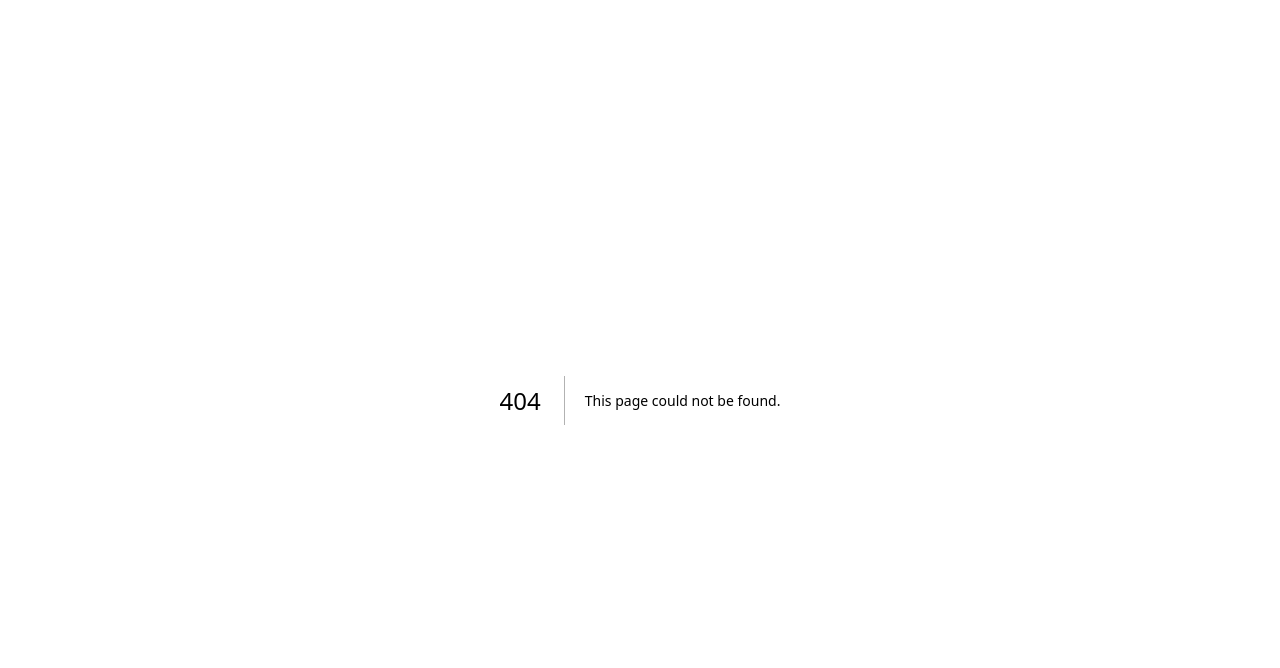
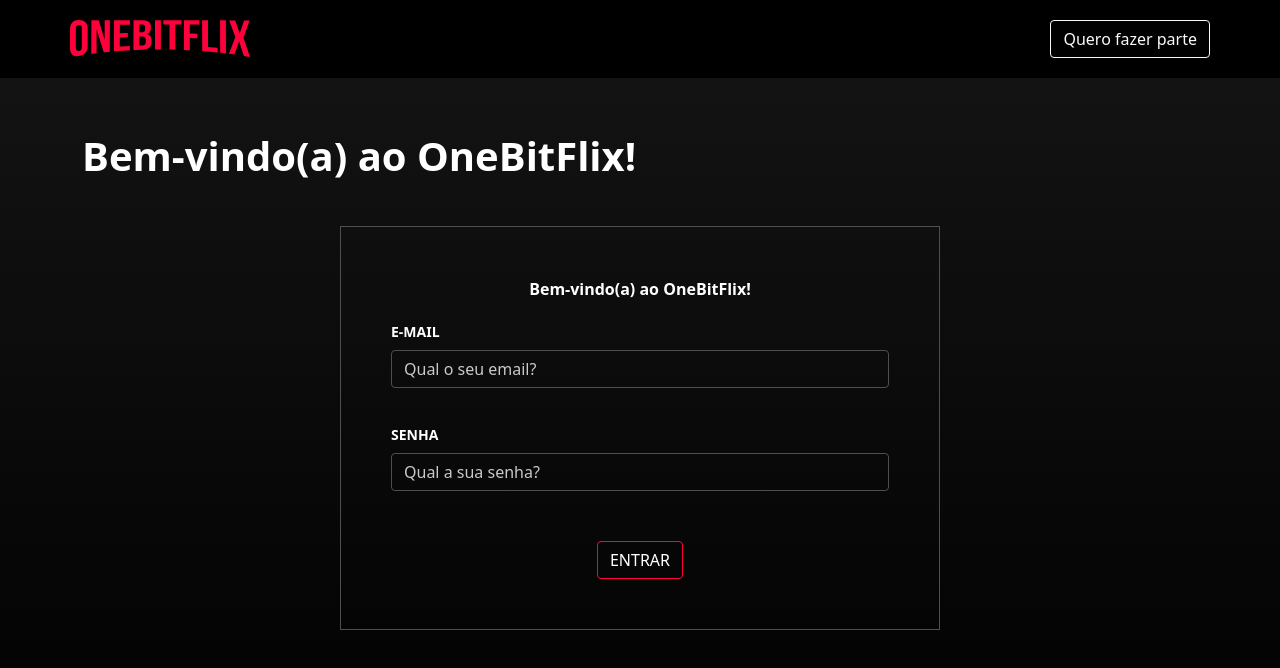
Before and after one commit to GleristonCastro/onebitflix-front-end-main, a Next.js app: page /login in a window 1280 px wide. Before the commit this address had no page. Shown: the top 668 px of the page. Built offline with nearby package versions, Linux system fonts and the light colour scheme.

Commit message:
Create Login Page

```diff
--- /dev/null
+++ b/pages/login.tsx
@@ -0,0 +1,101 @@
+import Head from 'next/head';
+import HeaderGeneric from '../src/components/common/headerGeneric';
+import styles from '../styles/registerLogin.module.scss';
+import { Button, Container, Form, FormGroup, Input, Label } from 'reactstrap';
+import { useRouter } from 'next/router';
+import { FormEvent, useEffect, useState } from 'react';
+import ToastComponent from '@/src/components/common/toast';
+import authService from '@/src/services/authService';
+
+const Login = function () {
+  const router = useRouter();
+  const [toastColor, setToastColor] = useState('');
+  const [toastIsOpen, setToastIsOpen] = useState(false);
+  const [toastMessage, setToastMessage] = useState('');
+
+  useEffect(() => {
+    const registerSucess = router.query.registred;
+    if (registerSucess === 'true') {
+      setToastColor('bg-success');
+      setToastIsOpen(true);
+      setTimeout(() => {
+        setToastIsOpen(false);
+      }, 1000 * 3);
+      setToastMessage('Cadatro feito com sucesso!');
+    }
+  }, [router.query]);
+
+  const handleLogin = async (event: FormEvent<HTMLFormElement>) => {
+    event.preventDefault();
+
+    const formData = new FormData(event.currentTarget);
+    const email = formData.get('email')!.toString();
+    const password = formData.get('password')!.toString();
+    const params = { email, password };
+
+    const { status } = await authService.login(params);
+
+    if (status === 200) {
+      router.push('/home');
+    } else {
+      setToastColor('bg-danger');
+      setToastIsOpen(true);
+      setTimeout(() => {
+        setToastIsOpen(false);
+      }, 1000 * 3);
+      setToastMessage('Email ou senha incorretos!');
+    }
+  };
+
+  return (
+    <>
+      <Head>
+        <title>Onebitflix - Login</title>
+        <link rel='shortcut icon' href='/favicon.svg' type='image/x-icon' />
+      </Head>
+      <main className={styles.main}>
+        <HeaderGeneric logoUrl='/' btnUrl='/register' btnContent='Quero fazer parte' />
+        <Container className='py-5'>
+          <p className={styles.formTitle}>Bem-vindo(a) ao OneBitFlix!</p>
+          <Form className={styles.form} onSubmit={handleLogin}>
+            <p className='text-center'>
+              <strong>Bem-vindo(a) ao OneBitFlix!</strong>
+            </p>
+            <FormGroup>
+              <Label for='email' className={styles.label}>
+                E-MAIL
+              </Label>
+              <Input
+                id='email'
+                name='email'
+                type='email'
+                placeholder='Qual o seu email?'
+                required
+                className={styles.input}
+              />
+            </FormGroup>
+            <FormGroup>
+              <Label for='password' className={styles.label}>
+                SENHA
+              </Label>
+              <Input
+                id='password'
+                name='password'
+                type='password'
+                placeholder='Qual a sua senha?'
+                required
+                className={styles.input}
+              />
+            </FormGroup>
+            <Button type='submit' outline className={styles.formBtn}>
+              ENTRAR
+            </Button>
+          </Form>
+          <ToastComponent color={toastColor} isOpen={toastIsOpen} message={toastMessage}/>
+        </Container>
+      </main>
+    </>
+  );
+};
+
+export default Login;
```
